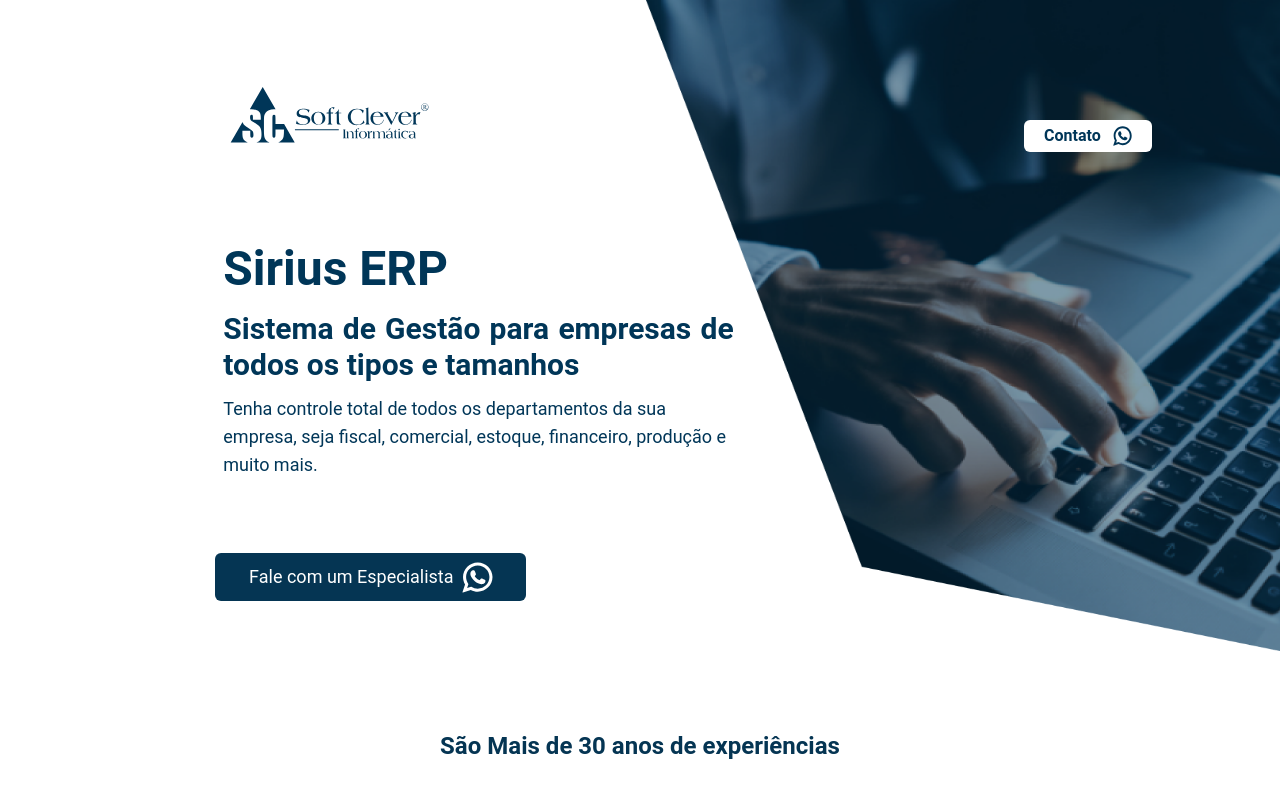
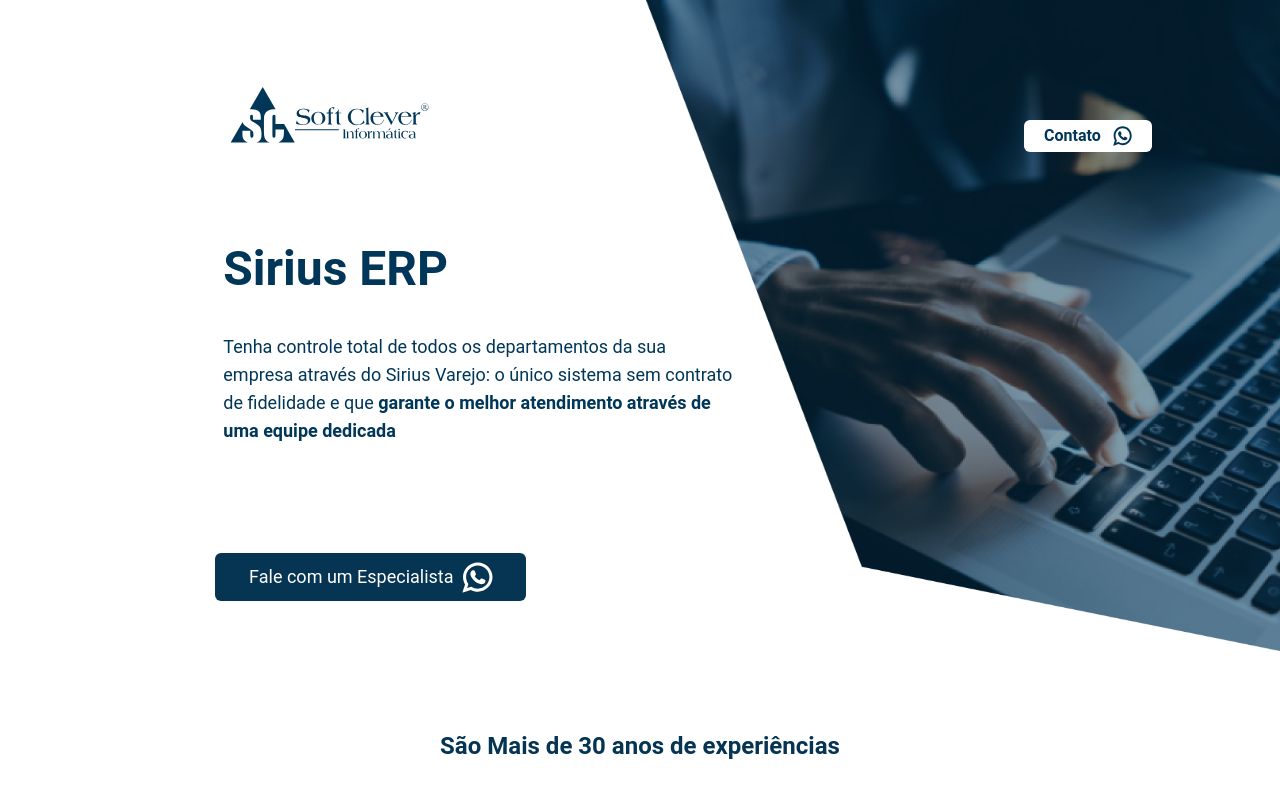
Before and after one commit to SoftcleverInformatica/Soft-Site-Sirius-ERP-LP, a Next.js app: page / in a window 1280 px wide. Shown: the top 800 px of the page. Built offline with nearby package versions, Linux system fonts and the light colour scheme.

Commit message:
feat: change title content

```diff
--- a/src/sections/header/Header.tsx
+++ b/src/sections/header/Header.tsx
@@ -10,10 +10,7 @@
 import WhatsappIconWhite from '../../../assets/whatsapp_white.svg';
 import { Button } from '@/src/components/ui/button';
 
-
-
 export default function Header() {
-
 	const [isMobile, setIsMobile] = useState(false);
 
 	const link_whatsapp = 'https://s.tintim.app/whatsapp/039a35a9-d169-4b36-98c3-cfef6a71d234/21710a1b-daa7-48be-a44d-2f66d3526f1f';
@@ -61,22 +58,22 @@
 			<div
 				className='flex flex-col col-start-2 col-span-10 row-start-3 p-2 gap-3 text-[#f2faff]
             lg:text-[#003658] lg:col-span-5 lg:row-span-8 lg:col-start-3 lg:row-start-4'>
-				<div className='flex flex-col gap-[18px]'>
+				<div className='flex flex-col gap-10'>
 					<h2 className='text-5xl font-bold'>Sirius ERP</h2>
 
-					<h4 className='text-3xl font-bold text-justify'>Sistema de Gestão para empresas de todos os tipos e tamanhos</h4>
+					<p className='text-lg font-normal'>
+						Tenha controle total de todos os departamentos da sua empresa através do Sirius Varejo: o único sistema sem contrato
+						de fidelidade e que <span className='font-bold'> garante o melhor atendimento através de uma equipe dedicada</span>
+					</p>
 				</div>
-
-				<p className='text-lg font-normal'>
-					Tenha controle total de todos os departamentos da sua empresa, seja fiscal, comercial, estoque, financeiro, produção e
-					muito mais.
-				</p>
 			</div>
 
 			<div
 				className='col-span-10  col-start-2 row-start-8
             lg:col-span-3 lg:col-start-3 lg:row-start-8'>
-				<a href={link_whatsapp} target='_blank'>
+				<a
+					href={link_whatsapp}
+					target='_blank'>
 					<Button
 						className={`gap-2 p-3 w-[100%] bg-white text-sc hover:bg-zinc-300
 					lg:bg-sc lg:text-white lg:hover:bg-scHover lg:px-1 lg:py-6 lg:flex`}>
@@ -91,9 +88,11 @@
 			{!isMobile && (
 				<>
 					<div className='flex justify-start items-start flex-col absolute top-[15vh] left-[80vw]'>
-						<a href={link_whatsapp} target='_blank' className='col-span-2 w-[8rem]'>
-							<button
-								className='bg-white text-[#003658] flex flex-row gap-1  justify-center col-span-2 items-center w-[8rem] p-1 rounded-md hover:bg-zinc-300  hover:transition'>
+						<a
+							href={link_whatsapp}
+							target='_blank'
+							className='col-span-2 w-[8rem]'>
+							<button className='bg-white text-[#003658] flex flex-row gap-1  justify-center col-span-2 items-center w-[8rem] p-1 rounded-md hover:bg-zinc-300  hover:transition'>
 								<span className='font-semibold text-[#003658] w-2rem h-fit pr-2'>Contato</span>
 
 								<Image
```
